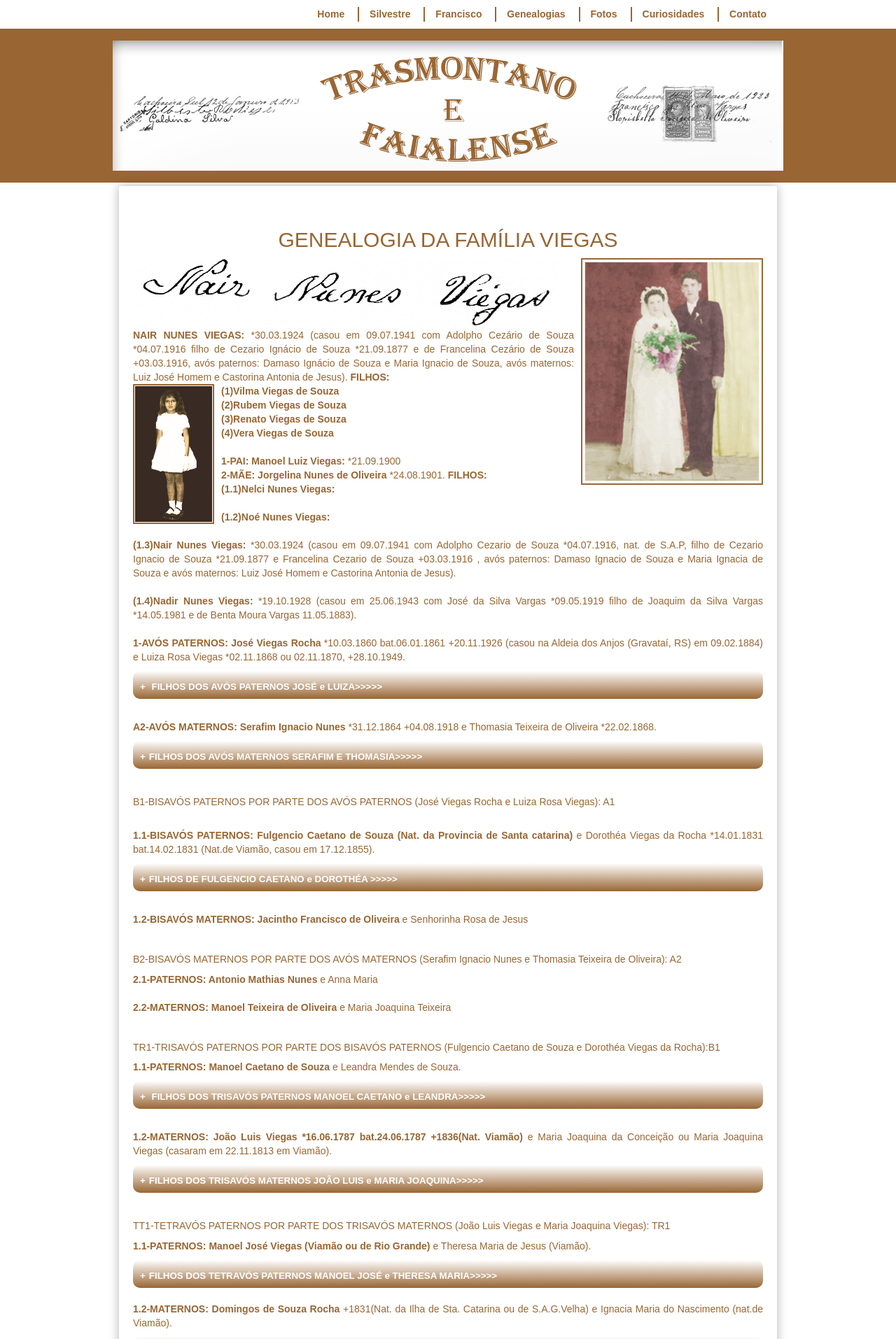
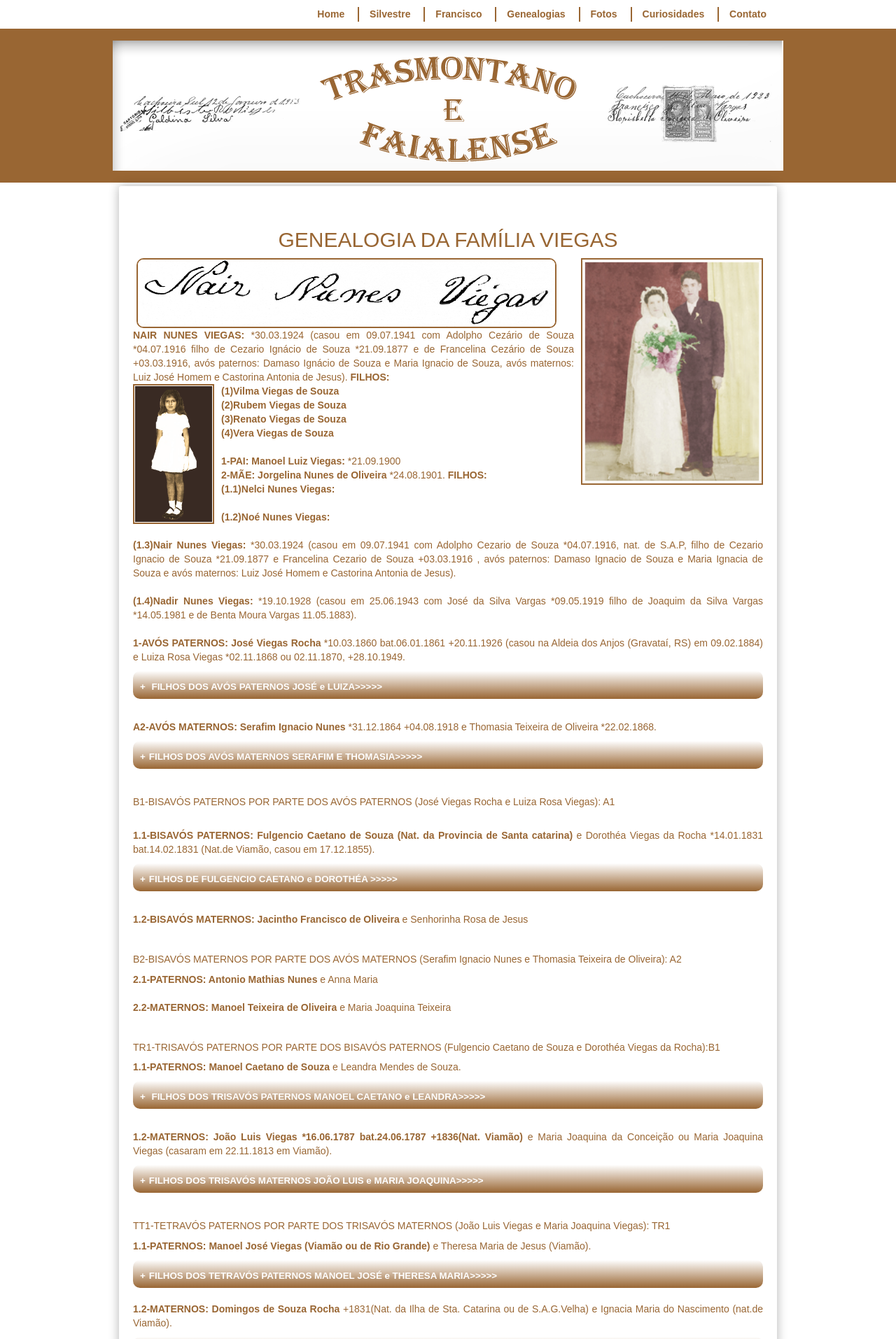
Before and after one commit to claudiovargas1955/claudiovargas1955.github.io, a Jekyll site: the page built from _pages/genealogia-da-familia-viegas.html, in a window 1280 px wide. Shown: the top 1914 px of the page at 70% size. Built offline with Jekyll 4.4.1, drawn with Linux system fonts in a browser that asks for light colours; some web fonts are replaced.

Commit message:
Update genealogia-da-familia-viegas.html

```diff
--- a/_pages/genealogia-da-familia-viegas.html
+++ b/_pages/genealogia-da-familia-viegas.html
@@ -37,6 +37,8 @@ details[open] summary {color:#fff;
 
   .esq1{margin-right:5px;
       margin-left: 5px;
+      border:#996633 solid 2px;
+      border-radius:10px;
      }
 </style>
 
```
